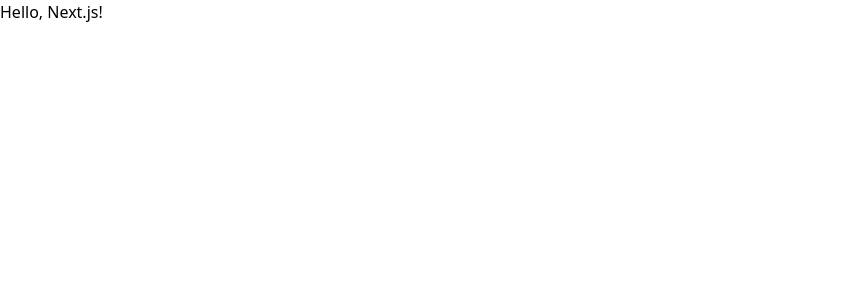
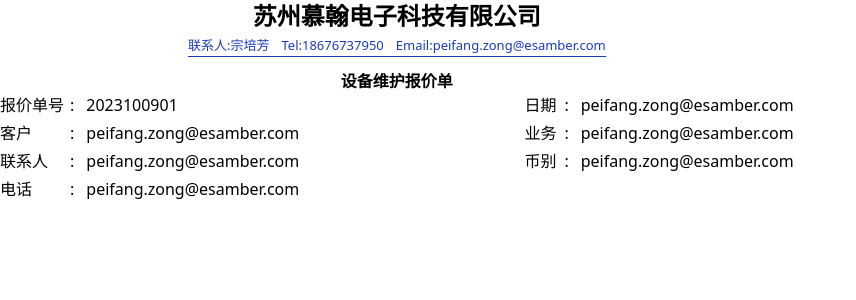
Before and after one commit to nickchow2020/turbo-invoice-app, a Next.js app: page / in a window 1280 px wide. Shown: the top 300 px of the page, without its empty margins (0-856 px from the left). Built offline with nearby package versions, Linux system fonts and the light colour scheme.

Commit message:
add title and maintain devices section

```diff
--- a/package.json
+++ b/package.json
@@ -1,16 +1,19 @@
 {
   "scripts": {
-    "dev": "next dev",
+    "dev": "next dev --turbopack",
     "build": "next build",
     "start": "next start",
     "lint": "next lint"
   },
   "dependencies": {
     "@tailwindcss/postcss": "^4.1.4",
+    "clsx": "^2.1.1",
     "next": "^15.3.1",
     "postcss": "^8.5.3",
     "react": "^19.1.0",
     "react-dom": "^19.1.0",
+    "react-hook-form": "^7.56.1",
+    "tailwind-merge": "^3.2.0",
     "tailwindcss": "^4.1.4"
   },
   "devDependencies": {
--- a/src/app/page.tsx
+++ b/src/app/page.tsx
@@ -1,3 +1,114 @@
+import { cn } from "utility/helper";
+
+function ColumnDisplay({
+    label,
+    value,
+    className,
+    labelClassName,
+    valueClassName,
+}: {
+    label: string;
+    value: string;
+    className?: string;
+    labelClassName?: string;
+    valueClassName?: string;
+}) {
+    return (
+        <div className={cn("flex text-blue-800", className)}>
+            <div className={labelClassName}>{label}</div>
+            <span className="font-medium">:</span>
+            <div className={valueClassName}>{value}</div>
+        </div>
+    );
+}
+
 export default function Page() {
-    return <h1>Hello, Next.js!</h1>;
+    return (
+        <main className="w-[210mm]">
+            <section className="flex flex-col items-center justify-center">
+                <h1 className="font-extrabold text-2xl mb-1">
+                    苏州慕翰电子科技有限公司
+                </h1>
+                <div className="flex border-b-1 border-b-blue-800 text-[13px]">
+                    <ColumnDisplay
+                        label="联系人"
+                        value="宗培芳"
+                        className="mr-3"
+                    />
+                    <ColumnDisplay
+                        label="Tel"
+                        value="18676737950"
+                        className="mr-3"
+                    />
+
+                    <ColumnDisplay
+                        label="Email"
+                        value="peifang.zong@esamber.com"
+                    />
+                </div>
+            </section>
+            <section>
+                <div className="flex flex-col mt-3">
+                    <h2 className="text-center font-extrabold">
+                        设备维护报价单
+                    </h2>
+                    <div className="flex justify-between">
+                        <div>
+                            <ColumnDisplay
+                                label="报价单号"
+                                value="2023100901"
+                                className="text-black mb-1"
+                                labelClassName="w-[70px]"
+                                valueClassName="ml-3"
+                            />
+                            <ColumnDisplay
+                                label="客户"
+                                value="peifang.zong@esamber.com"
+                                className="text-black mb-1"
+                                labelClassName="w-[70px]"
+                                valueClassName="ml-3"
+                            />
+                            <ColumnDisplay
+                                label="联系人"
+                                value="peifang.zong@esamber.com"
+                                className="text-black mb-1"
+                                labelClassName="w-[70px]"
+                                valueClassName="ml-3"
+                            />
+                            <ColumnDisplay
+                                label="电话"
+                                value="peifang.zong@esamber.com"
+                                className="text-black"
+                                labelClassName="w-[70px]"
+                                valueClassName="ml-3"
+                            />
+                        </div>
+                        <div>
+                            <ColumnDisplay
+                                label="日期"
+                                value="peifang.zong@esamber.com"
+                                className="text-black mb-1"
+                                labelClassName="w-[40px]"
+                                valueClassName="ml-3"
+                            />
+                            <ColumnDisplay
+                                label="业务"
+                                value="peifang.zong@esamber.com"
+                                className="text-black mb-1"
+                                labelClassName="w-[40px]"
+                                valueClassName="ml-3"
+                            />
+                            <ColumnDisplay
+                                label="币别"
+                                value="peifang.zong@esamber.com"
+                                className="text-black"
+                                labelClassName="w-[40px]"
+                                valueClassName="ml-3"
+                            />
+                        </div>
+                    </div>
+                </div>
+            </section>
+        </main>
+    );
 }
--- /dev/null
+++ b/src/utility/helper.ts
@@ -0,0 +1,7 @@
+import clsx, { ClassValue } from "clsx";
+import { twMerge } from "tailwind-merge";
+
+export function cn(...inputs: ClassValue[]) {
+    return twMerge(clsx(inputs));
+
+}
```
Also changed, not shown: src/components/Invoice.tsx (added), 1 other file (tests, documents, lock files or other folders).
